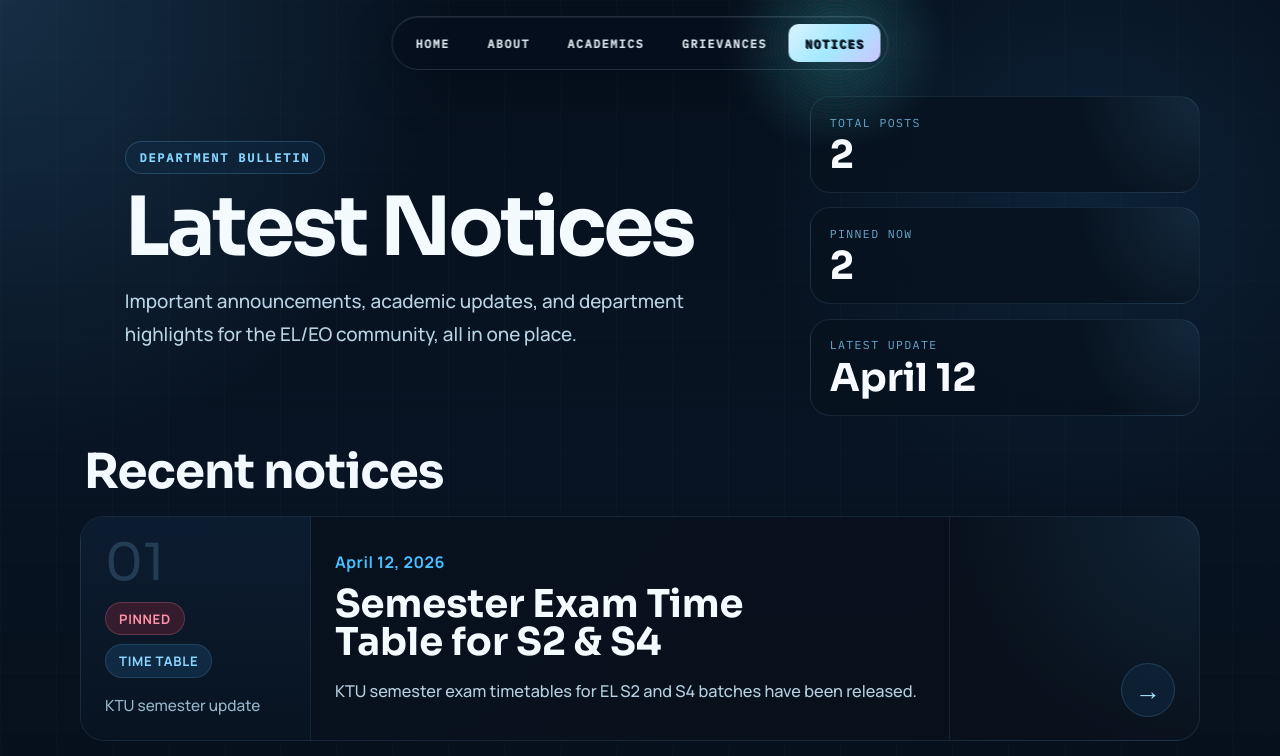
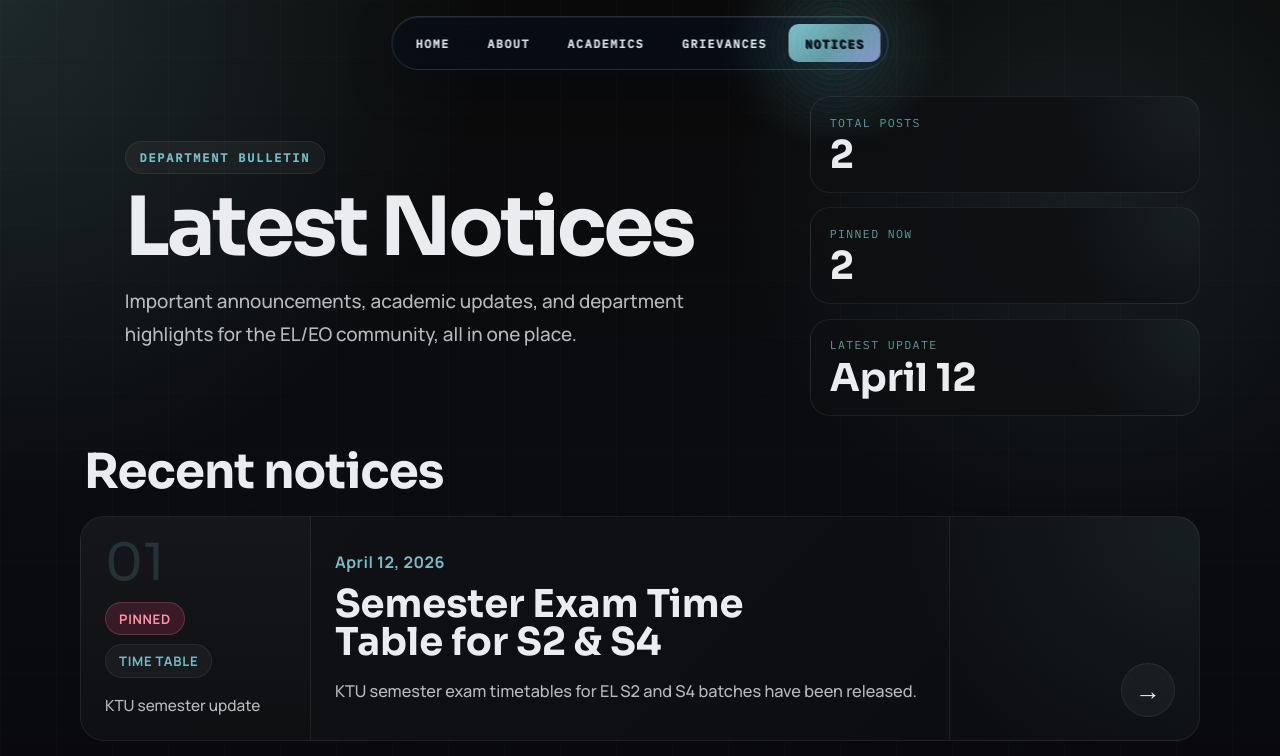
Before and after one commit to rohankishore/elweb, a React (Vite) app: page /notices in a window 1280 px wide. Shown: the top 756 px of the page. Built offline with nearby package versions, Linux system fonts and the light colour scheme.

Commit message:
try migrsting to dark

```diff
--- a/src/App.css
+++ b/src/App.css
@@ -4,9 +4,9 @@
   min-height: 100vh;
   padding: clamp(3.8rem, 7vw, 5.5rem) 1rem 4rem;
   background:
-    radial-gradient(circle at top left, rgba(77, 154, 210, 0.22), transparent 28%),
-    radial-gradient(circle at 85% 18%, rgba(46, 121, 180, 0.16), transparent 24%),
-    linear-gradient(180deg, #06101d 0%, #081423 46%, #050c16 100%);
+    radial-gradient(circle at top left, var(--accent-soft), transparent 30%),
+    radial-gradient(circle at 85% 18%, rgb(var(--accent-rgb) / 0.10), transparent 26%),
+    linear-gradient(180deg, var(--bg-base) 0%, #0b0c10 46%, #07070a 100%);
 }
 
 .academics-page-shell::before {
@@ -15,8 +15,8 @@
   inset: 0;
   pointer-events: none;
   background-image:
-    linear-gradient(to right, rgba(137, 192, 225, 0.08) 1px, transparent 1px),
-    linear-gradient(to bottom, rgba(137, 192, 225, 0.05) 1px, transparent 1px);
+    linear-gradient(to right, rgba(255, 255, 255, 0.06) 1px, transparent 1px),
+    linear-gradient(to bottom, rgba(255, 255, 255, 0.035) 1px, transparent 1px);
   background-size: 56px 56px;
   opacity: 0.3;
 }
@@ -44,9 +44,9 @@
   margin-bottom: 1rem;
   padding: 0.5rem 0.85rem;
   border-radius: 999px;
-  border: 1px solid rgba(108, 182, 238, 0.24);
-  background: rgba(17, 49, 79, 0.36);
-  color: #86d5ff;
+  border: 1px solid var(--border-soft);
+  background: rgba(255, 255, 255, 0.04);
+  color: rgb(var(--accent-rgb) / 0.92);
   font-family: var(--mono);
   font-size: 0.74rem;
   font-weight: 700;
@@ -61,7 +61,7 @@
   font-size: clamp(2.8rem, 7vw, 5.1rem);
   line-height: 0.92;
   letter-spacing: -0.04em;
-  color: #f4fbff;
+  color: var(--text-main);
 }
 
 .academics-page-hero__subtitle {
@@ -69,7 +69,7 @@
   max-width: 60ch;
   font-size: clamp(1rem, 2.1vw, 1.18rem);
   line-height: 1.75;
-  color: rgba(201, 228, 245, 0.92);
+  color: var(--text-muted);
 }
 
 .academics-page-hero__actions {
@@ -86,9 +86,9 @@
   min-height: 50px;
   padding: 0.9rem 1.2rem;
   border-radius: 999px;
-  border: 1px solid rgba(147, 198, 233, 0.24);
-  background: rgba(11, 26, 42, 0.68);
-  color: #ebf7ff;
+  border: 1px solid var(--border-soft);
+  background: rgba(255, 255, 255, 0.035);
+  color: var(--text-main);
   text-decoration: none;
   font-weight: 700;
   transition: transform 160ms ease, border-color 160ms ease, background 160ms ease;
@@ -143,12 +143,12 @@
   padding: 1rem 1.2rem 1.05rem;
   margin: 0;
   text-decoration: none;
-  border: 1px solid rgba(113, 151, 214, 0.28);
+  border: 1px solid var(--border-soft);
   border-radius: 18px;
   background:
-    radial-gradient(circle at top left, rgba(109, 174, 214, 0.22), transparent 28%),
-    radial-gradient(circle at bottom right, rgba(66, 84, 134, 0.2), transparent 34%),
-    linear-gradient(145deg, rgba(18, 25, 38, 0.98) 0%, rgba(11, 17, 28, 0.98) 54%, rgba(20, 24, 44, 0.98) 100%);
+    radial-gradient(circle at top left, var(--accent-faint), transparent 30%),
+    radial-gradient(circle at bottom right, rgb(169 180 255 / 0.08), transparent 36%),
+    linear-gradient(145deg, rgba(20, 22, 26, 0.98) 0%, rgba(14, 15, 18, 0.98) 54%, rgba(22, 24, 28, 0.98) 100%);
   box-shadow:
     inset 0 1px 0 rgba(255, 255, 255, 0.06),
     0 12px 32px rgba(4, 10, 20, 0.32);
@@ -182,7 +182,7 @@
 }
 
 .resource-badge:hover {
-  border-color: rgba(140, 191, 255, 0.42);
+  border-color: rgba(255, 255, 255, 0.14);
   box-shadow:
     inset 0 1px 0 rgba(255, 255, 255, 0.08),
     0 16px 42px rgba(6, 14, 28, 0.42);
@@ -195,9 +195,9 @@
   min-height: 100vh;
   padding: clamp(4.25rem, 8vw, 6rem) 1rem 4rem;
   background:
-    radial-gradient(circle at top left, rgba(77, 154, 210, 0.22), transparent 28%),
-    radial-gradient(circle at 85% 18%, rgba(46, 121, 180, 0.16), transparent 24%),
-    linear-gradient(180deg, #06101d 0%, #081423 46%, #050c16 100%);
+    radial-gradient(circle at top left, var(--accent-soft), transparent 30%),
+    radial-gradient(circle at 85% 18%, rgb(var(--accent-rgb) / 0.10), transparent 26%),
+    linear-gradient(180deg, var(--bg-base) 0%, #0b0c10 46%, #07070a 100%);
 }
 
 .grievances-page-shell::before {
@@ -206,8 +206,8 @@
   inset: 0;
   pointer-events: none;
   background-image:
-    linear-gradient(to right, rgba(137, 192, 225, 0.08) 1px, transparent 1px),
-    linear-gradient(to bottom, rgba(137, 192, 225, 0.05) 1px, transparent 1px);
+    linear-gradient(to right, rgba(255, 255, 255, 0.06) 1px, transparent 1px),
+    linear-gradient(to bottom, rgba(255, 255, 255, 0.035) 1px, transparent 1px);
   background-size: 56px 56px;
   opacity: 0.3;
 }
@@ -237,9 +237,9 @@
   margin-bottom: 1rem;
   padding: 0.5rem 0.85rem;
   border-radius: 999px;
-  border: 1px solid rgba(108, 182, 238, 0.24);
-  background: rgba(17, 49, 79, 0.36);
-  color: #86d5ff;
+  border: 1px solid var(--border-soft);
+  background: rgba(255, 255, 255, 0.04);
+  color: rgb(var(--accent-rgb) / 0.92);
   font-family: var(--mono);
   font-size: 0.74rem;
   font-weight: 700;
@@ -254,7 +254,7 @@
   font-size: clamp(2.8rem, 7vw, 5.1rem);
   line-height: 0.92;
   letter-spacing: -0.04em;
-  color: #f4fbff;
+  color: var(--text-main);
 }
 
 .grievances-page-hero__subtitle {
@@ -262,7 +262,7 @@
   max-width: 40ch;
   font-size: clamp(1rem, 2.1vw, 1.18rem);
   line-height: 1.75;
-  color: rgba(201, 228, 245, 0.92);
+  color: var(--text-muted);
 }
 
 .grievances-page-hero__actions {
@@ -279,9 +279,9 @@
   min-height: 50px;
   padding: 0.9rem 1.2rem;
   border-radius: 999px;
-  border: 1px solid rgba(147, 198, 233, 0.24);
-  background: rgba(11, 26, 42, 0.68);
-  color: #ebf7ff;
+  border: 1px solid var(--border-soft);
+  background: rgba(255, 255, 255, 0.035);
+  color: var(--text-main);
   text-decoration: none;
   font-weight: 700;
   transition: transform 160ms ease, border-color 160ms ease, background 160ms ease;
@@ -305,7 +305,7 @@
 .grievances-page-rules__card p {
   margin: 0;
   max-width: 70ch;
-  color: rgba(183, 216, 237, 0.9);
+  color: var(--text-muted);
   line-height: 1.85;
   font-size: 1.03rem;
 }
@@ -327,10 +327,10 @@
 .grievances-page-rules__card {
   padding: 1.15rem 1.2rem;
   border-radius: 20px;
-  border: 1px solid rgba(127, 185, 224, 0.12);
+  border: 1px solid var(--border-soft);
   background:
-    radial-gradient(circle at top right, rgba(99, 175, 230, 0.14), transparent 30%),
-    rgba(8, 19, 32, 0.92);
+    radial-gradient(circle at top right, var(--accent-faint), transparent 34%),
+    rgba(14, 15, 18, 0.88);
 }
 
 .grievances-page-rules__card h3 {
@@ -338,7 +338,7 @@
   font-family: var(--display);
   font-size: clamp(1.2rem, 2vw, 1.55rem);
   line-height: 1.1;
-  color: #f4fbff;
+  color: var(--text-main);
 }
 
 /* Footer */
@@ -349,9 +349,9 @@
   padding: 8rem 0 0;
   overflow: clip;
   background:
-    radial-gradient(circle at 18% 8%, rgba(110, 192, 242, 0.08), transparent 20%),
-    radial-gradient(circle at 86% 6%, rgba(88, 128, 210, 0.18), transparent 24%),
-    linear-gradient(180deg, rgba(2, 9, 18, 1) 0%, rgba(5, 11, 21, 0.94) 26%, rgba(4, 9, 18, 1) 100%);
+    radial-gradient(circle at 18% 8%, var(--accent-faint), transparent 22%),
+    radial-gradient(circle at 86% 6%, rgb(169 180 255 / 0.10), transparent 28%),
+    linear-gradient(180deg, var(--bg-base) 0%, #0b0c10 26%, #07070a 100%);
 }
 
 .site-footer__word {
@@ -368,7 +368,7 @@
   line-height: 0.8;
   letter-spacing: -0.06em;
   text-transform: uppercase;
-  color: rgba(134, 205, 246, 0.14);
+  color: rgb(var(--accent-rgb) / 0.12);
   white-space: nowrap;
   pointer-events: none;
   user-select: none;
@@ -388,13 +388,13 @@
   display: grid;
   grid-template-columns: minmax(0, 1.35fr) repeat(3, minmax(170px, 1fr));
   gap: 2.25rem;
-  border-top: 1px solid rgba(122, 176, 221, 0.22);
-  border-left: 1px solid rgba(122, 176, 221, 0.22);
-  border-right: 1px solid rgba(122, 176, 221, 0.22);
+  border-top: 1px solid var(--border);
+  border-left: 1px solid var(--border);
+  border-right: 1px solid var(--border);
   border-bottom: none;
   clip-path: polygon(0 52px, 52px 0, 100% 0, 100% 100%, 0 100%);
   background:
-    linear-gradient(145deg, rgba(8, 18, 31, 0.98) 0%, rgba(9, 15, 28, 0.99) 100%);
+    linear-gradient(145deg, rgba(16, 17, 20, 0.96) 0%, rgba(12, 13, 16, 0.98) 100%);
   box-shadow:
     inset 0 1px 0 rgba(255, 255, 255, 0.06),
     0 -1px 0 rgba(255, 255, 255, 0.02) inset,
@@ -419,7 +419,7 @@
   font-weight: 600;
   letter-spacing: 0.16em;
   text-transform: uppercase;
-  color: #8ed6ff;
+  color: rgb(var(--accent-rgb) / 0.9);
 }
 
 .site-footer__title {
@@ -429,7 +429,7 @@
   font-size: clamp(1.8rem, 3vw, 2.7rem);
   line-height: 0.98;
   letter-spacing: -0.04em;
-  color: #f3fbff;
+  color: var(--text-main);
 }
 
 .site-footer__copy {
@@ -437,7 +437,7 @@
   max-width: 38ch;
   font-size: 1.02rem;
   line-height: 1.8;
-  color: rgba(190, 221, 240, 0.88);
+  color: var(--text-muted);
 }
 
 .site-footer__group {
@@ -452,14 +452,14 @@
 
 .site-footer__links a {
   width: fit-content;
-  color: rgba(235, 247, 255, 0.94);
+  color: rgb(244 246 250 / 0.9);
   text-decoration: none;
   font-weight: 600;
   transition: color 160ms ease, transform 160ms ease;
 }
 
 .site-footer__links a:hover {
-  color: #8fd8ff;
+  color: var(--accent);
   transform: translateX(3px);
 }
 
@@ -473,11 +473,11 @@
   margin: 0;
   font-size: 0.95rem;
   line-height: 1.65;
-  color: rgba(170, 204, 226, 0.8);
+  color: var(--text-faint);
 }
 
 .site-footer__stat strong {
-  color: #f4fbff;
+  color: var(--text-main);
   font-family: var(--display);
   font-size: 1.15rem;
   font-weight: 600;
@@ -490,9 +490,9 @@
   min-height: 100vh;
   padding: clamp(4.25rem, 8vw, 6rem) 1rem 4rem;
   background:
-    radial-gradient(circle at top left, rgba(77, 154, 210, 0.22), transparent 28%),
-    radial-gradient(circle at 85% 18%, rgba(46, 121, 180, 0.16), transparent 24%),
-    linear-gradient(180deg, #06101d 0%, #081423 46%, #050c16 100%);
+    radial-gradient(circle at top left, var(--accent-soft), transparent 30%),
+    radial-gradient(circle at 85% 18%, rgb(var(--accent-rgb) / 0.10), transparent 26%),
+    linear-gradient(180deg, var(--bg-base) 0%, #0b0c10 46%, #07070a 100%);
 }
 
 .about-page-shell::before {
@@ -501,8 +501,8 @@
   inset: 0;
   pointer-events: none;
   background-image:
-    linear-gradient(to right, rgba(137, 192, 225, 0.08) 1px, transparent 1px),
-    linear-gradient(to bottom, rgba(137, 192, 225, 0.05) 1px, transparent 1px);
+    linear-gradient(to right, rgba(255, 255, 255, 0.06) 1px, transparent 1px),
+    linear-gradient(to bottom, rgba(255, 255, 255, 0.035) 1px, transparent 1px);
   background-size: 56px 56px;
   opacity: 0.3;
 }
@@ -525,10 +525,10 @@
 
 .about-page-hero__copy,
 .about-page-status {
-  border: 1px solid rgba(105, 156, 212, 0.22);
+  border: 1px solid var(--border-soft);
   border-radius: 28px;
   background:
-    linear-gradient(145deg, rgba(9, 21, 36, 0.92) 0%, rgba(9, 17, 29, 0.96) 100%);
+    linear-gradient(145deg, rgba(18, 19, 22, 0.88) 0%, rgba(12, 13, 16, 0.94) 100%);
   box-shadow:
     inset 0 1px 0 rgba(255, 255, 255, 0.06),
     0 24px 70px rgba(2, 8, 18, 0.32);
@@ -546,9 +546,9 @@
   margin-bottom: 1rem;
   padding: 0.5rem 0.85rem;
   border-radius: 999px;
-  border: 1px solid rgba(108, 182, 238, 0.24);
-  background: rgba(17, 49, 79, 0.36);
-  color: #86d5ff;
+  border: 1px solid var(--border-soft);
+  background: rgba(255, 255, 255, 0.04);
+  color: rgb(var(--accent-rgb) / 0.92);
   font-family: var(--mono);
   font-size: 0.74rem;
   font-weight: 700;
@@ -563,7 +563,7 @@
   font-size: clamp(2.8rem, 7vw, 5.1rem);
   line-height: 0.92;
   letter-spacing: -0.04em;
-  color: #f4fbff;
+  color: var(--text-main);
 }
 
 .about-page-hero__subtitle {
@@ -571,7 +571,7 @@
   max-width: 60ch;
   font-size: clamp(1rem, 2.1vw, 1.18rem);
   line-height: 1.75;
-  color: rgba(201, 228, 245, 0.92);
+  color: var(--text-muted);
 }
 
 .about-page-hero__actions {
@@ -595,15 +595,15 @@
 }
 
 .about-page-hero__cta {
-  background: linear-gradient(135deg, #9ee5ff 0%, #5ec2ff 100%);
-  color: #04111d;
-  box-shadow: 0 16px 36px rgba(48, 166, 228, 0.22);
+  background: linear-gradient(135deg, rgb(var(--accent-rgb) / 0.96) 0%, rgb(var(--accent-rgb) / 0.74) 100%);
+  color: #07090d;
+  box-shadow: 0 18px 46px rgba(0, 0, 0, 0.32);
 }
 
 .about-page-hero__link {
-  border: 1px solid rgba(147, 198, 233, 0.24);
-  background: rgba(11, 26, 42, 0.68);
-  color: #ebf7ff;
+  border: 1px solid var(--border-soft);
+  background: rgba(255, 255, 255, 0.035);
+  color: var(--text-main);
 }
 
 .about-page-hero__cta:hover,
@@ -622,9 +622,9 @@
   padding: 1.1rem 1.15rem;
   border-radius: 20px;
   background:
-    radial-gradient(circle at top right, rgba(99, 175, 230, 0.14), transparent 30%),
-    rgba(8, 19, 32, 0.92);
-  border: 1px solid rgba(127, 185, 224, 0.12);
+    radial-gradient(circle at top right, var(--accent-faint), transparent 34%),
+    rgba(14, 15, 18, 0.88);
+  border: 1px solid var(--border-soft);
 }
 
 .about-page-status__label {
@@ -634,21 +634,21 @@
   font-size: 0.72rem;
   letter-spacing: 0.12em;
   text-transform: uppercase;
-  color: rgba(134, 206, 248, 0.8);
+  color: rgb(var(--accent-rgb) / 0.74);
 }
 
 .about-page-status__value {
   font-family: var(--display);
   font-size: clamp(1.6rem, 3vw, 2.3rem);
   line-height: 1;
-  color: #f7fbff;
+  color: var(--text-main);
 }
 
 .about-page-content__intro {
   padding: clamp(1.5rem, 3vw, 2rem);
   border-radius: 28px;
-  border: 1px solid rgba(105, 156, 212, 0.18);
-  background: rgba(7, 17, 29, 0.82);
+  border: 1px solid var(--border-soft);
+  background: rgba(14, 15, 18, 0.78);
   box-shadow: 0 20px 50px rgba(3, 8, 17, 0.28);
 }
 
@@ -657,13 +657,13 @@
   font-family: var(--display);
   font-size: clamp(1.9rem, 4vw, 3rem);
   line-height: 0.98;
-  color: #f2f9ff;
+  color: var(--text-main);
 }
 
 .about-page-content__text {
   margin: 0;
   max-width: 62ch;
-  color: rgba(183, 216, 237, 0.86);
+  color: var(--text-muted);
   line-height: 1.8;
   font-size: 1.05rem;
 }
@@ -674,9 +674,9 @@
   min-height: 100vh;
   padding: clamp(4.25rem, 8vw, 6rem) 1rem 4rem;
   background:
-    radial-gradient(circle at top left, rgba(77, 154, 210, 0.22), transparent 28%),
-    radial-gradient(circle at 85% 18%, rgba(46, 121, 180, 0.16), transparent 24%),
-    linear-gradient(180deg, #06101d 0%, #081423 46%, #050c16 100%);
+    radial-gradient(circle at top left, var(--accent-soft), transparent 30%),
+    radial-gradient(circle at 85% 18%, rgb(var(--accent-rgb) / 0.10), transparent 26%),
+    linear-gradient(180deg, var(--bg-base) 0%, #0b0c10 46%, #07070a 100%);
 }
 
 .notices-page-shell::before {
@@ -685,8 +685,8 @@
   inset: 0;
   pointer-events: none;
   background-image:
-    linear-gradient(to right, rgba(137, 192, 225, 0.08) 1px, transparent 1px),
-    linear-gradient(to bottom, rgba(137, 192, 225, 0.05) 1px, transparent 1px);
+    linear-gradient(to right, rgba(255, 255, 255, 0.06) 1px, transparent 1px),
+    linear-gradient(to bottom, rgba(255, 255, 255, 0.035) 1px, transparent 1px);
   background-size: 56px 56px;
   opacity: 0.3;
 }
@@ -727,9 +727,9 @@
   margin-bottom: 1rem;
   padding: 0.5rem 0.85rem;
   border-radius: 999px;
-  border: 1px solid rgba(108, 182, 238, 0.24);
-  background: rgba(17, 49, 79, 0.36);
-  color: #86d5ff;
+  border: 1px solid var(--border-soft);
+  background: rgba(255, 255, 255, 0.04);
+  color: rgb(var(--accent-rgb) / 0.92);
   font-family: var(--mono);
   font-size: 0.74rem;
   font-weight: 700;
@@ -744,7 +744,7 @@
   font-size: clamp(2.8rem, 7vw, 5.1rem);
   line-height: 0.92;
   letter-spacing: -0.04em;
-  color: #f4fbff;
+  color: var(--text-main);
 }
 
 .notices-page-hero__subtitle {
@@ -752,7 +752,7 @@
   max-width: 60ch;
   font-size: clamp(1rem, 2.1vw, 1.18rem);
   line-height: 1.75;
-  color: rgba(201, 228, 245, 0.92);
+  color: var(--text-muted);
 }
 
 .notices-page-hero__actions {
@@ -776,15 +776,15 @@
 }
 
 .notices-page-hero__cta {
-  background: linear-gradient(135deg, #9ee5ff 0%, #5ec2ff 100%);
-  color: #04111d;
-  box-shadow: 0 16px 36px rgba(48, 166, 228, 0.22);
+  background: linear-gradient(135deg, rgb(var(--accent-rgb) / 0.96) 0%, rgb(var(--accent-rgb) / 0.74) 100%);
+  color: #07090d;
+  box-shadow: 0 18px 46px rgba(0, 0, 0, 0.32);
 }
 
 .notices-page-hero__link {
-  border: 1px solid rgba(147, 198, 233, 0.24);
-  background: rgba(11, 26, 42, 0.68);
-  color: #ebf7ff;
+  border: 1px solid var(--border-soft);
+  background: rgba(255, 255, 255, 0.035);
+  color: var(--text-main);
 }
 
 .notices-page-hero__cta:hover,
@@ -803,9 +803,9 @@
   padding: 1.1rem 1.15rem;
   border-radius: 20px;
   background:
-    radial-gradient(circle at top right, rgba(99, 175, 230, 0.14), transparent 30%),
-    rgba(8, 19, 32, 0.92);
-  border: 1px solid rgba(127, 185, 224, 0.12);
+    radial-gradient(circle at top right, var(--accent-faint), transparent 34%),
+    rgba(14, 15, 18, 0.88);
+  border: 1px solid var(--border-soft);
 }
 
 .notices-page-overview__label {
@@ -815,14 +815,14 @@
   font-size: 0.72rem;
   letter-spacing: 0.12em;
   text-transform: uppercase;
-  color: rgba(134, 206, 248, 0.8);
+  color: rgb(var(--accent-rgb) / 0.74);
 }
 
 .notices-page-overview__value {
   font-family: var(--display);
   font-size: clamp(1.6rem, 3vw, 2.5rem);
   line-height: 1;
-  color: #f7fbff;
+  color: var(--text-main);
 }
 
 .notices-page-content {
@@ -843,14 +843,14 @@
   font-family: var(--display);
   font-size: clamp(1.9rem, 4vw, 3rem);
   line-height: 0.98;
-  color: #f2f9ff;
+  color: var(--text-main);
 }
 
 .notices-page-content__text {
   margin: 0;
   justify-self: end;
   max-width: 34ch;
-  color: rgba(183, 216, 237, 0.86);
+  color: var(--text-muted);
   line-height: 1.7;
 }
 
@@ -865,17 +865,17 @@
   gap: 0;
   align-items: stretch;
   overflow: hidden;
-  border: 1px solid rgba(92, 145, 194, 0.18);
+  border: 1px solid var(--border-soft);
   border-radius: 24px;
   background:
-    radial-gradient(circle at top right, rgba(75, 155, 214, 0.14), transparent 22%),
-    linear-gradient(135deg, rgba(8, 18, 31, 0.96) 0%, rgba(8, 16, 27, 0.98) 100%);
+    radial-gradient(circle at top right, var(--accent-faint), transparent 26%),
+    linear-gradient(135deg, rgba(18, 19, 22, 0.92) 0%, rgba(12, 13, 16, 0.96) 100%);
   transition: transform 180ms ease, border-color 180ms ease, box-shadow 180ms ease;
 }
 
 .notice-panel:hover {
   transform: translateY(-3px);
-  border-color: rgba(126, 190, 243, 0.3);
+  border-color: rgba(255, 255, 255, 0.14);
   box-shadow: 0 18px 42px rgba(2, 8, 18, 0.28);
 }
 
@@ -889,15 +889,15 @@
   display: grid;
   align-content: space-between;
   gap: 1rem;
-  border-right: 1px solid rgba(78, 124, 177, 0.18);
-  background: linear-gradient(180deg, rgba(14, 31, 52, 0.82) 0%, rgba(8, 20, 34, 0.82) 100%);
+  border-right: 1px solid var(--border-soft);
+  background: linear-gradient(180deg, rgba(22, 24, 28, 0.82) 0%, rgba(14, 15, 18, 0.82) 100%);
 }
 
 .notice-panel__index {
   font-family: var(--display);
   font-size: clamp(2rem, 4vw, 3.3rem);
   line-height: 0.9;
-  color: rgba(135, 202, 245, 0.2);
+  color: rgb(var(--accent-rgb) / 0.16);
 }
 
 .notice-panel__chips {
@@ -911,9 +911,9 @@
   align-items: center;
   padding: 0.42rem 0.82rem;
   border-radius: 999px;
-  border: 1px solid rgba(108, 177, 230, 0.18);
-  background: rgba(28, 69, 108, 0.42);
-  color: #8bd5ff;
+  border: 1px solid var(--border-soft);
+  background: rgba(255, 255, 255, 0.04);
+  color: rgb(var(--accent-rgb) / 0.9);
   font-size: 0.82rem;
   font-weight: 700;
   letter-spacing: 0.05em;
@@ -927,7 +927,7 @@
 }
 
 .notice-panel__audience {
-  color: rgba(183, 219, 240, 0.82);
+  color: var(--text-muted);
   font-size: 0.96rem;
   line-height: 1.55;
 }
@@ -939,7 +939,7 @@
 
 .notice-panel__date {
   margin-bottom: 0.8rem;
-  color: #49bfff;
+  color: rgb(var(--accent-rgb) / 0.92);
   font-weight: 700;
   letter-spacing: 0.03em;
 }
@@ -949,14 +949,14 @@
   font-family: var(--display);
   font-size: clamp(1.7rem, 3vw, 2.55rem);
   line-height: 0.98;
-  color: #f4fbff;
+  color: var(--text-main);
   text-wrap: balance;
 }
 
 .notice-panel__desc {
   margin: 1rem 0 0;
   max-width: 62ch;
-  color: rgba(197, 225, 242, 0.92);
+  color: var(--text-muted);
   font-size: 1.02rem;
   line-height: 1.75;
 }
@@ -966,13 +966,13 @@
   align-content: space-between;
   justify-items: end;
   gap: 1rem;
-  border-left: 1px solid rgba(78, 124, 177, 0.18);
+  border-left: 1px solid var(--border-soft);
 }
 
 .notice-panel__action {
   max-width: 17ch;
   text-align: right;
-  color: #7cd4ff;
+  color: rgb(var(--accent-rgb) / 0.88);
   font-weight: 700;
   line-height: 1.6;
 }
@@ -983,9 +983,9 @@
   width: 54px;
   height: 54px;
   border-radius: 50%;
-  border: 1px solid rgba(104, 180, 236, 0.2);
-  background: rgba(16, 42, 65, 0.56);
-  color: #a9e6ff;
+  border: 1px solid var(--border-soft);
+  background: rgba(255, 255, 255, 0.04);
+  color: var(--text-main);
   font-size: 1.6rem;
 }
 
@@ -1134,11 +1134,7 @@
   font-family: var(--sans);
   font-size: clamp(2.2rem, 5vw, 3.6rem);
   font-weight: 800;
-  background: linear-gradient(90deg, #7fdfff 10%, #b6aaff 60%, #fff7b2 100%);
-  -webkit-background-clip: text;
-  -webkit-text-fill-color: transparent;
-  background-clip: text;
-  text-fill-color: transparent;
+  color: var(--text-main);
   margin-bottom: 1.1rem;
   letter-spacing: 0.01em;
   line-height: 1.13;
@@ -1148,7 +1144,7 @@
 .program-overview-subheading {
   font-family: var(--mono, monospace);
   font-size: 1.02rem;
-  color: #7fdfff;
+  color: rgb(var(--accent-rgb) / 0.88);
   letter-spacing: 0.18em;
   text-transform: uppercase;
   margin-bottom: 0.7rem;
@@ -1412,12 +1408,17 @@
 }
 
 .site-gooey-nav .effect.filter::before {
-  background: radial-gradient(circle, rgba(126, 218, 255, 0.24), transparent 70%);
+  background: radial-gradient(circle, rgb(var(--accent-rgb) / 0.16), transparent 72%);
 }
 
 .site-gooey-nav .effect.filter::after,
 .site-gooey-nav nav ul li::after {
-  background: linear-gradient(135deg, #d8f2ff 0%, #9ee3ff 52%, #c8bcff 100%);
+  background: linear-gradient(
+    135deg,
+    rgb(var(--accent-rgb) / 0.92) 0%,
+    rgb(var(--accent-rgb) / 0.68) 52%,
+    rgb(169 180 255 / 0.76) 100%
+  );
 }
 
 .site-gooey-nav nav ul li:hover {
@@ -1762,9 +1763,9 @@
   align-items: center;
   padding: 0.6rem 1rem;
   border-radius: 999px;
-  border: 1px solid rgba(55, 155, 233, 0.38);
-  background: rgba(8, 34, 58, 0.58);
-  color: #33b0ff;
+  border: 1px solid var(--border-soft);
+  background: rgba(255, 255, 255, 0.04);
+  color: rgb(var(--accent-rgb) / 0.9);
   font-family: var(--sans);
   font-size: 0.96rem;
   font-weight: 700;
@@ -1775,14 +1776,14 @@
   font-family: var(--mono);
   font-size: 1.45rem;
   font-weight: 700;
-  color: #1ab0ff;
+  color: rgb(var(--accent-rgb) / 0.9);
   letter-spacing: 0.08em;
 }
 
 .notices-subtitle {
   margin: 0;
   font-size: clamp(1.15rem, 2vw, 1.6rem);
-  color: #59c0ff;
+  color: var(--text-muted);
 }
 
 .notices-feature-card {
@@ -1872,7 +1873,7 @@
   font-family: var(--sans);
   font-size: 1rem;
   font-weight: 700;
-  color: #2bb3ff;
+  color: rgb(var(--accent-rgb) / 0.92);
 }
 
 .notice-description,
@@ -1886,7 +1887,7 @@
 
 .notice-linkline {
   margin-top: 1rem;
-  color: #14b3ff;
+  color: rgb(var(--accent-rgb) / 0.88);
   font-weight: 700;
 }
 
@@ -1896,10 +1897,10 @@
   place-items: center;
   min-width: 86px;
   padding-inline: 1rem;
-  border-left: 1px solid rgba(78, 124, 177, 0.2);
+  border-left: 1px solid var(--border-soft);
   font-size: clamp(2rem, 3vw, 2.8rem);
   line-height: 1;
-  color: #1ab0ff;
+  color: rgb(var(--accent-rgb) / 0.9);
 }
 
 @media (max-width: 720px) {
--- a/src/index.css
+++ b/src/index.css
@@ -13,11 +13,29 @@
   --sans: 'Manrope', sans-serif;
   --mono: 'IBM Plex Mono', monospace;
   --hero-display: 'TacticSans', 'Sora', sans-serif;
-  --text-main: #eaf7ff;
-  --bg-base: #0a0d13;
-  --bg-elevate: #10131a;
-  --badge-gradient: linear-gradient(90deg, #0e223a 0%, #0b3a2e 100%);
-  --badge-glow: 0 2px 18px 0 rgba(9, 144, 113, 0.22), 0 1.5px 0.5px 0 rgba(255,255,255,0.10) inset;
+  --bg-base: #0a0a0a;
+  --bg-elevate: #101114;
+  --bg-surface: #14161a;
+  --bg-surface-2: #191c21;
+
+  --text-main: rgba(244, 246, 250, 0.96);
+  --text-muted: rgba(244, 246, 250, 0.74);
+  --text-faint: rgba(244, 246, 250, 0.58);
+
+  --border: rgba(255, 255, 255, 0.10);
+  --border-soft: rgba(255, 255, 255, 0.07);
+
+  /* Primary accent: desaturated cyan (less "neon") */
+  --accent-rgb: 128 203 214;
+  --accent: rgb(var(--accent-rgb));
+  --accent-soft: rgb(var(--accent-rgb) / 0.16);
+  --accent-faint: rgb(var(--accent-rgb) / 0.09);
+
+  /* Secondary accent: muted periwinkle for subtle gradients */
+  --accent-2: #a9b4ff;
+
+  --badge-gradient: linear-gradient(90deg, rgba(255, 255, 255, 0.06) 0%, rgba(255, 255, 255, 0.02) 100%);
+  --badge-glow: 0 18px 52px rgba(0, 0, 0, 0.38), 0 1px 0 rgba(255, 255, 255, 0.08) inset;
 }
 
 * {
```
